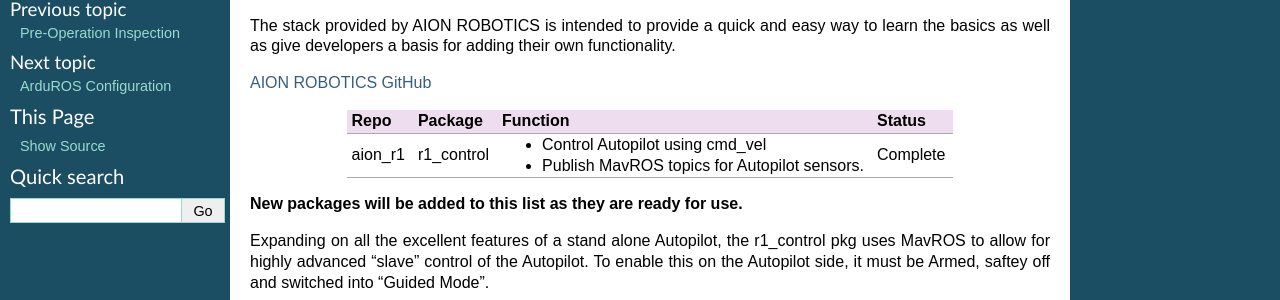
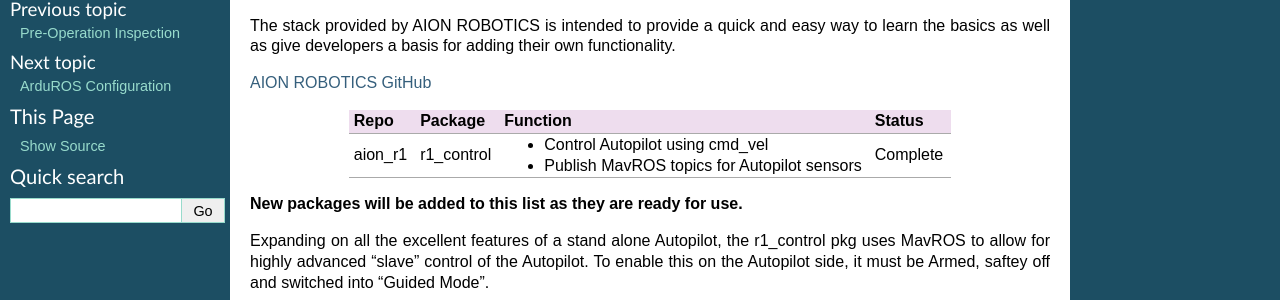
Before and after one commit to aionrobotics/docs, a Sphinx documentation site: the page built from docs/arduros-getting-started.rst, in a window 1280 px wide and 900 px high. Shown: the part 134-434 px from the top of the window. Built offline with Sphinx 7.4.7, drawn with Linux system fonts in a browser that asks for light colours; pages that are not in the unit, such as notebooks, are missing from menus.

Commit message:
no message

```diff
--- a/docs/arduros-getting-started.rst
+++ b/docs/arduros-getting-started.rst
@@ -12,7 +12,7 @@
 |Repo       | Package     | Function                                      | Status   |
 +===========+=============+===============================================+==========+
 | aion_r1   | r1_control  | - Control Autopilot using cmd_vel             | Complete |
-|           |             | - Publish MavROS topics for Autopilot sensors.|          |
+|           |             | - Publish MavROS topics for Autopilot sensors |          |
 |           |             |                                               |          |
 +-----------+-------------+-----------------------------------------------+----------+
 
```
